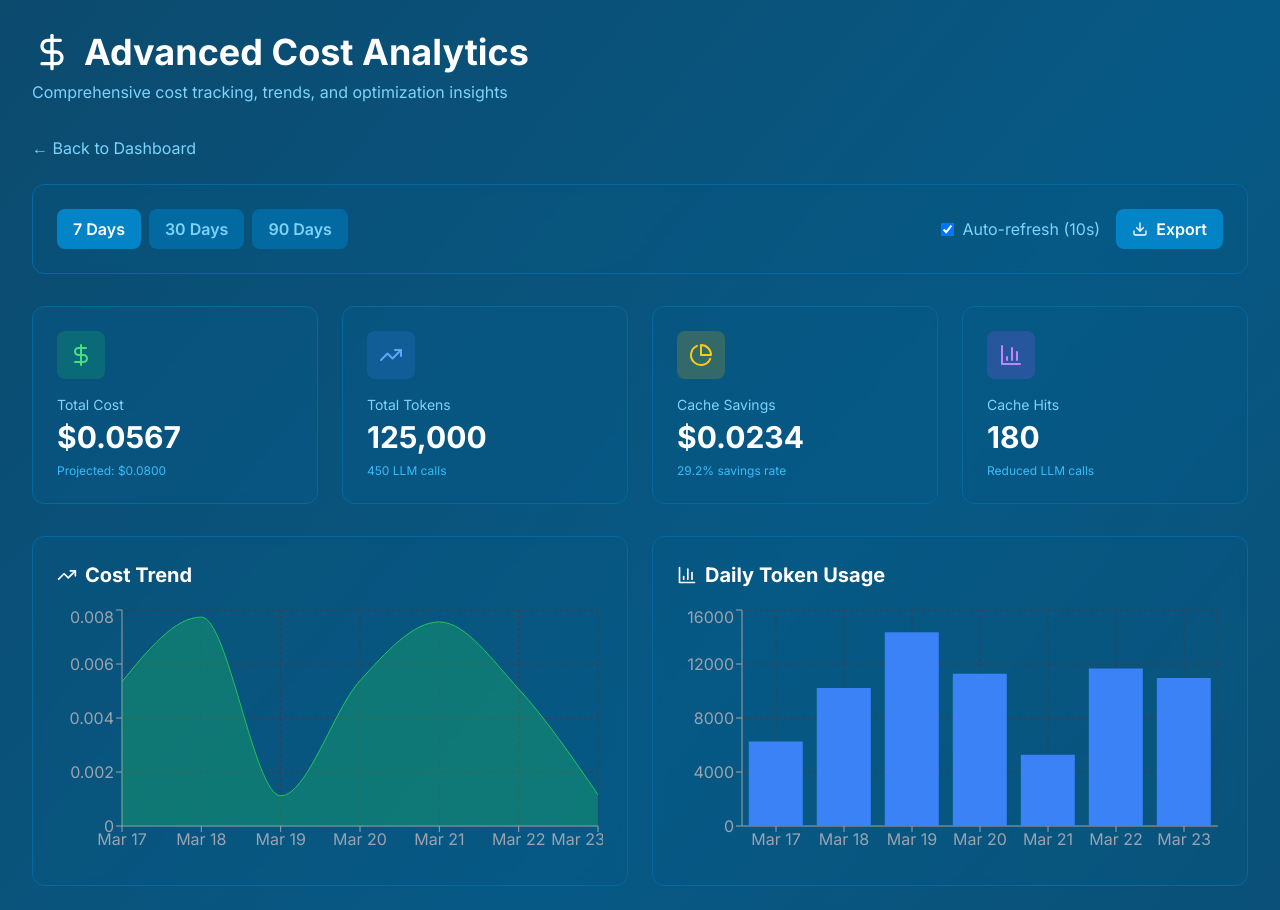
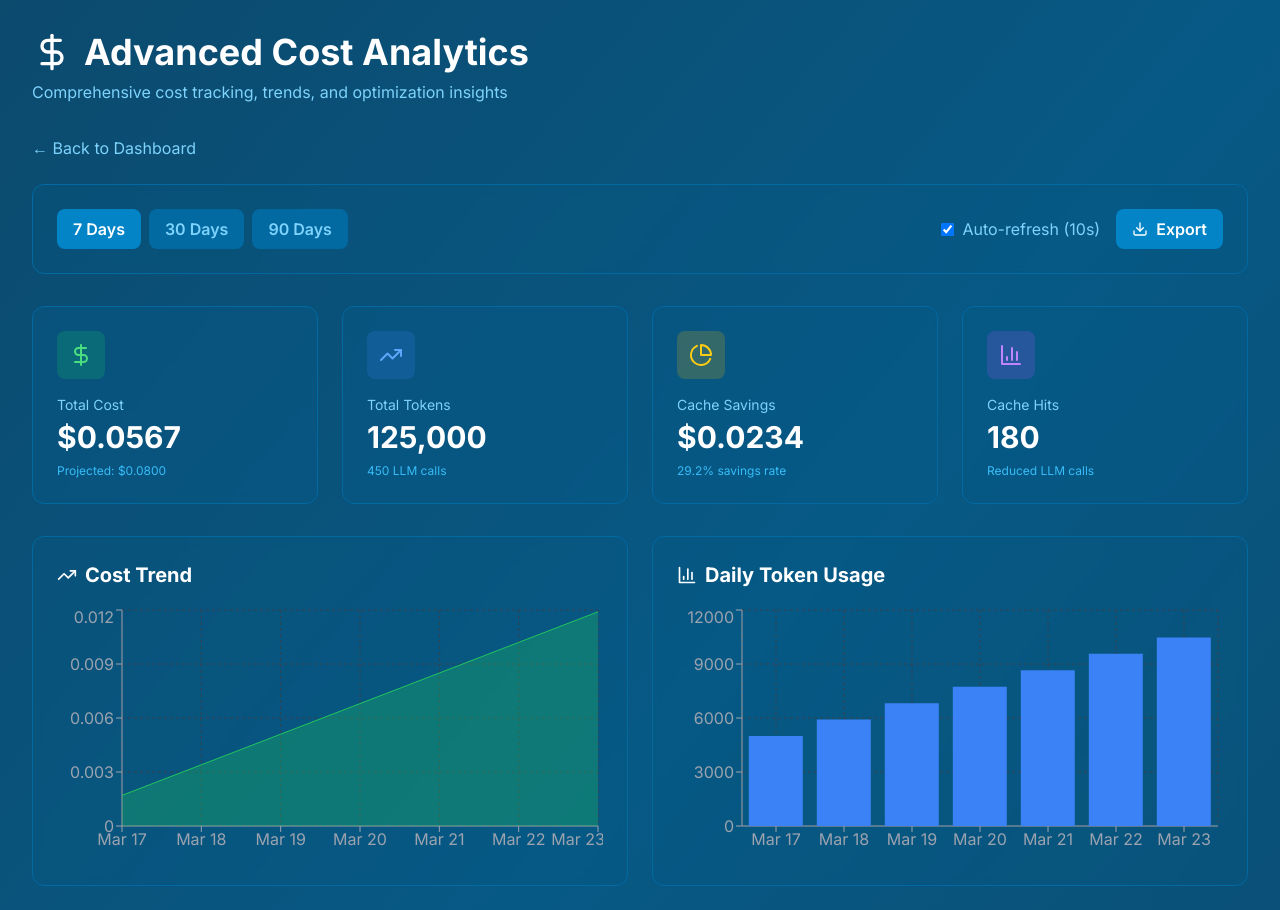
Before and after one commit to piranhabot/piranha-agent, a Next.js app in the folder studio/: page /costs in a window 1280 px wide. Shown: the top 910 px of the page. Built offline with nearby package versions, Linux system fonts and the light colour scheme.

Commit message:
Update page.tsx

```diff
--- a/studio/src/app/costs/page.tsx
+++ b/studio/src/app/costs/page.tsx
@@ -21,7 +21,6 @@ interface CostData {
 
 export default function CostAnalyticsPage() {
   const [costData, setCostData] = useState<CostData | null>(null);
-  const [loading, setLoading] = useState(true);
   const [timeRange, setTimeRange] = useState<'7d' | '30d' | '90d'>('7d');
   const [autoRefresh, setAutoRefresh] = useState(true);
 
@@ -40,11 +39,9 @@ export default function CostAnalyticsPage() {
         params: { range: timeRange }
       });
       setCostData(response.data);
-      setLoading(false);
     } catch (error) {
       console.error('Failed to load cost data:', error);
       setCostData(getMockCostData());
-      setLoading(false);
     }
   };
 
@@ -56,6 +53,7 @@ export default function CostAnalyticsPage() {
     link.href = url;
     link.download = `cost-analytics-${timeRange}.json`;
     link.click();
+    URL.revokeObjectURL(url);
   };
 
   if (!costData) return null;
@@ -375,8 +373,8 @@ function OptimizationTip({ title, description, impact, color }: {
 function getMockCostData(): CostData {
   const daily_breakdown = Array.from({ length: 7 }, (_, i) => ({
     date: new Date(Date.now() - (6 - i) * 86400000).toLocaleDateString('en-US', { month: 'short', day: 'numeric' }),
-    cost: Math.random() * 0.01,
-    tokens: Math.floor(Math.random() * 10000) + 5000
+    cost: Number(((i + 1) * 0.0017).toFixed(4)),
+    tokens: 5000 + (i * 913)
   }));
 
   return {
```
